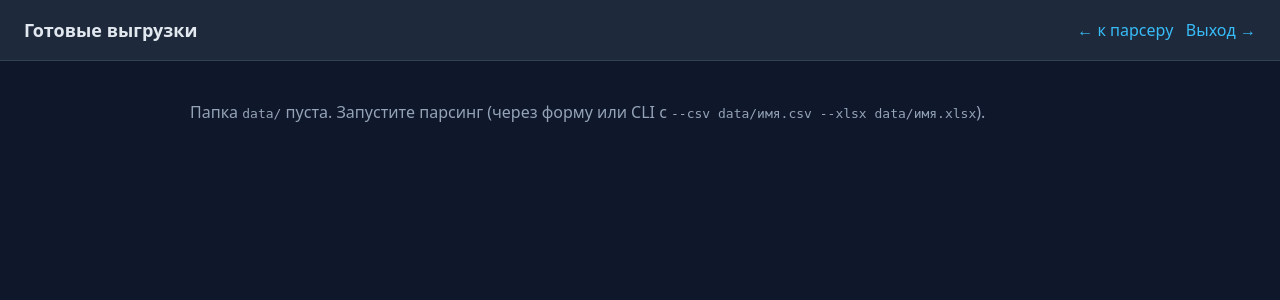
After one commit to kirillrand4-alt/Parser2, a Flask app: page /files in a window 1280 px wide. The commit adds this page. Shown: the top 300 px of the page. Run offline with Flask 3, Linux system fonts and the light colour scheme; the visitor is signed in with stand-in values (Sample User, id 1).

Commit message:
Веб: страница «Файлы» — список и скачивание выгрузок из data/
Закрытый раздел /files показывает CSV/Excel из папки data/ со ссылками на
скачивание (с защитой от path traversal). Ссылка добавлена в шапку парсера.

Co-Authored-By: Claude Opus 4.8 <noreply@anthropic.com>
Claude-Session: https://claude.ai/code/session_01GrocdrGugg2KX166ZX7v4r

```diff
--- a/webapp/app.py
+++ b/webapp/app.py
@@ -196,6 +196,35 @@ def download(job_id: str, fmt: str):
     return send_file(path, as_attachment=True, download_name=name)
 
 
+@app.route("/files")
+@login_required
+def files():
+    """Список готовых выгрузок (CSV/Excel) из папки data/."""
+    items = []
+    for fn in sorted(os.listdir(OUTPUT_DIR)):
+        if fn.lower().endswith((".csv", ".xlsx")):
+            fp = os.path.join(OUTPUT_DIR, fn)
+            items.append({
+                "name": fn,
+                "size": f"{os.path.getsize(fp) / 1024:.1f} КБ",
+                "mtime": time.strftime("%Y-%m-%d %H:%M", time.localtime(os.path.getmtime(fp))),
+            })
+    items.sort(key=lambda x: x["mtime"], reverse=True)
+    return render_template("files.html", files=items)
+
+
+@app.route("/files/<path:name>")
+@login_required
+def files_download(name: str):
+    """Безопасная отдача файла из data/ (без выхода за пределы папки)."""
+    if "/" in name or "\\" in name or not name.lower().endswith((".csv", ".xlsx")):
+        abort(404)
+    path = os.path.normpath(os.path.join(OUTPUT_DIR, name))
+    if not path.startswith(os.path.normpath(OUTPUT_DIR) + os.sep) or not os.path.isfile(path):
+        abort(404)
+    return send_file(path, as_attachment=True, download_name=name)
+
+
 if __name__ == "__main__":
     # HOST=0.0.0.0 — доступ снаружи; PORT — порт; FLASK_DEBUG=1 — отладка (НЕ для публичного IP)
     app.run(
--- /dev/null
+++ b/webapp/templates/files.html
@@ -0,0 +1,49 @@
+<!doctype html>
+<html lang="ru">
+<head>
+  <meta charset="utf-8">
+  <meta name="viewport" content="width=device-width, initial-scale=1">
+  <title>Файлы — парсер компаний</title>
+  <style>
+    body { font-family: system-ui, Segoe UI, Roboto, sans-serif; margin:0; background:#0f172a; color:#e2e8f0; }
+    header { padding:18px 24px; background:#1e293b; border-bottom:1px solid #334155;
+      display:flex; justify-content:space-between; align-items:center; }
+    h1 { font-size:18px; margin:0; }
+    main { padding:24px; max-width:900px; margin:0 auto; }
+    a { color:#38bdf8; text-decoration:none; }
+    table { width:100%; border-collapse:collapse; font-size:14px; }
+    th, td { text-align:left; padding:10px 12px; border-bottom:1px solid #334155; }
+    th { color:#94a3b8; }
+    .muted { color:#94a3b8; }
+  </style>
+</head>
+<body>
+<header>
+  <h1>Готовые выгрузки</h1>
+  <div>
+    <a href="{{ request.script_root }}/">← к парсеру</a>
+    &nbsp;&nbsp;<a href="{{ request.script_root }}/logout">Выход →</a>
+  </div>
+</header>
+<main>
+  {% if not files %}
+    <p class="muted">Папка <code>data/</code> пуста. Запустите парсинг (через форму
+    или CLI с <code>--csv data/имя.csv --xlsx data/имя.xlsx</code>).</p>
+  {% else %}
+  <table>
+    <thead><tr><th>Файл</th><th>Размер</th><th>Изменён</th><th></th></tr></thead>
+    <tbody>
+      {% for f in files %}
+      <tr>
+        <td>{{ f.name }}</td>
+        <td class="muted">{{ f.size }}</td>
+        <td class="muted">{{ f.mtime }}</td>
+        <td><a href="{{ request.script_root }}/files/{{ f.name }}">⬇ скачать</a></td>
+      </tr>
+      {% endfor %}
+    </tbody>
+  </table>
+  {% endif %}
+</main>
+</body>
+</html>
--- a/webapp/templates/index.html
+++ b/webapp/templates/index.html
@@ -40,7 +40,10 @@
     <h1>Парсер компаний — металлообработка</h1>
     <div class="sub">Источник списка: дамп ЕГРЮЛ ФНС · контакты: checko.ru · фильтр по основному ОКВЭД и статусу «Действующее»</div>
   </div>
-  <a href="{{ request.script_root }}/logout" style="color:#94a3b8; font-size:13px; text-decoration:none;">Выход →</a>
+  <div style="font-size:13px;">
+    <a href="{{ request.script_root }}/files" style="color:#38bdf8; text-decoration:none; margin-right:16px;">Файлы</a>
+    <a href="{{ request.script_root }}/logout" style="color:#94a3b8; text-decoration:none;">Выход →</a>
+  </div>
 </header>
 <main>
   <div class="card">
```
